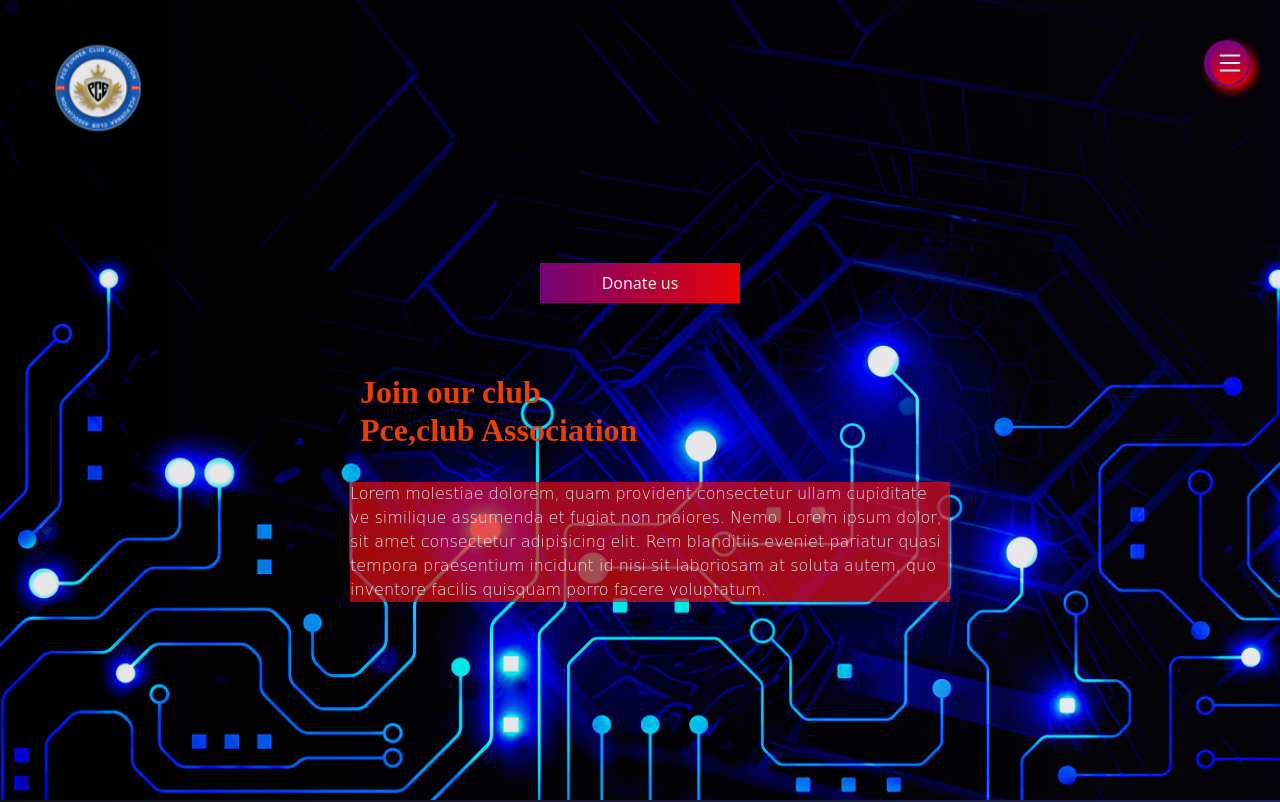
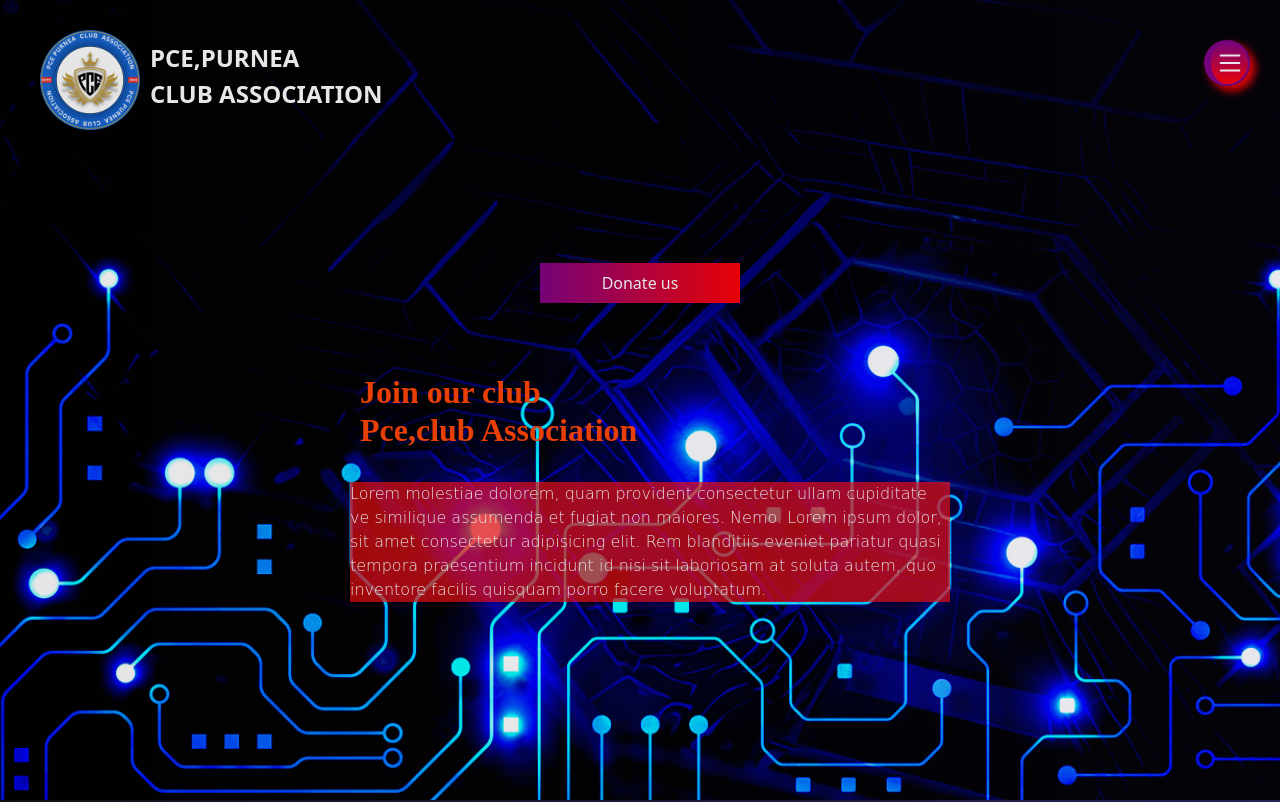
Before and after one commit to ankitroy007/PCE-CLUB, a plain HTML site: page index.html in a window 1280 px wide. Shown: the top 802 px of the page. Drawn offline with nearby package versions, Linux system fonts and the light colour scheme.

Commit message:
logo fixed

```diff
--- a/index.html
+++ b/index.html
@@ -33,7 +33,8 @@
                             CLUB ASSOCIATION
                         </span>
                     </div> -->
-                    <img src="images/pceClub-logo.png" alt="">
+                    <img src="images/3d-logo.png" alt="">
+                    <span class="b"> PCE,PURNEA  <br>  CLUB ASSOCIATION</span>
                 </div>
                 <label for="check">
                     <div class="bars menu_Symbol">
--- a/styles/home.css
+++ b/styles/home.css
@@ -49,9 +49,19 @@ animation: change 3s ease-in-out infinite alternate;
 
 
 }
+
+.logos span{
+    color:#fff;
+    font-size: x-large;
+    font-family: system-ui, -apple-system, BlinkMacSystemFont, 'Segoe UI', Roboto, Oxygen, Ubuntu, Cantarell, 'Open Sans', 'Helvetica Neue', sans-serif;
+    font-weight: 600;
+    padding: 0 10px !important;
+    box-sizing: border-box;
+    margin-top: 10px;
+}
 @media screen and (min-width:1300px) {
     .navbars{
-        background-image: linear-gradient(to left,blue,purple);
+        background-image: linear-gradient(to left,blue,red);
     }
 }
 .logos{
@@ -60,7 +70,11 @@ animation: change 3s ease-in-out infinite alternate;
 
 
 }
-.logos .logo{
+.logos img{
+    width:100px;
+    height: 100px;
+}
+/* .logos .logo{
     width:140px;
     height: 140px;
     border-radius: 50%;
@@ -76,7 +90,7 @@ animation: change 3s ease-in-out infinite alternate;
 
 
 
-}
+} */
 
 .logo-name{
     margin: 0px 20px;
```
Also changed, not shown: styles/media-query-navbar.css (+10 -1 lines), images/3d-logo.png (added).
